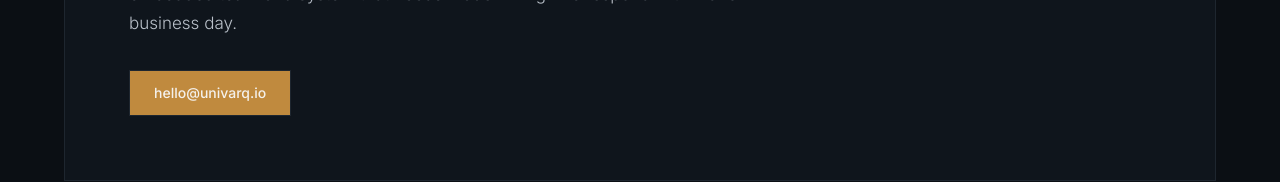
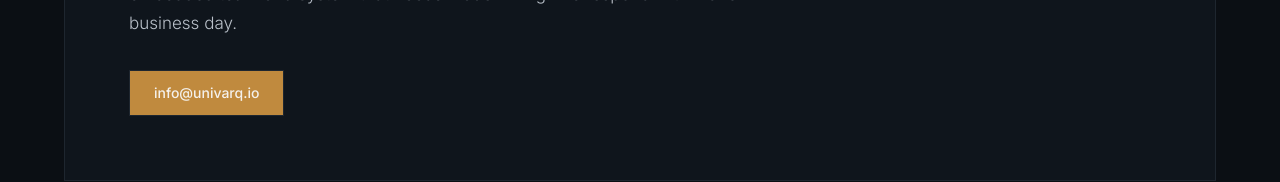
Before and after one commit to haneetsingh/univarq, a Next.js app: page / in a window 1280 px wide. Shown: the part 2917-3099 px from the top of the page. Built offline with nearby package versions, Linux system fonts and the light colour scheme.

Commit message:
Change contact email to info@univarq.io

```diff
--- a/components/Contact.tsx
+++ b/components/Contact.tsx
@@ -18,10 +18,10 @@ export function Contact() {
           modernizing. We respond within one business day.
         </p>
         <a
-          href="mailto:hello@univarq.io"
+          href="mailto:info@univarq.io"
           className="border border-brass bg-brass px-6 py-3 text-sm font-medium text-ink transition-colors hover:bg-brass-hover hover:border-brass-hover"
         >
-          hello@univarq.io
+          info@univarq.io
         </a>
       </div>
     </section>
```
